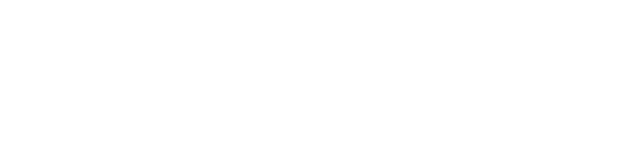
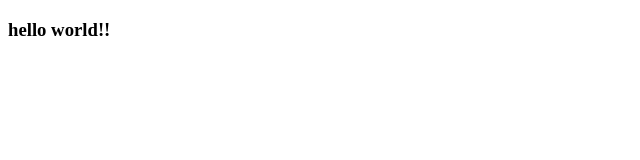
Before and after one commit to Magic556679/helloworld, a plain HTML site: page index.html in a window 1280 px wide. Shown: the whole page, without its empty margins (0-640 px from the left). Drawn offline with Linux system fonts and the light colour scheme.

Commit message:
我在幹嘛

```diff
--- a/index.html
+++ b/index.html
@@ -6,6 +6,6 @@
     <title>Document</title>
 </head>
 <body>
-
+    <h3>hello world!!</h3>
 </body>
 </html>
```
